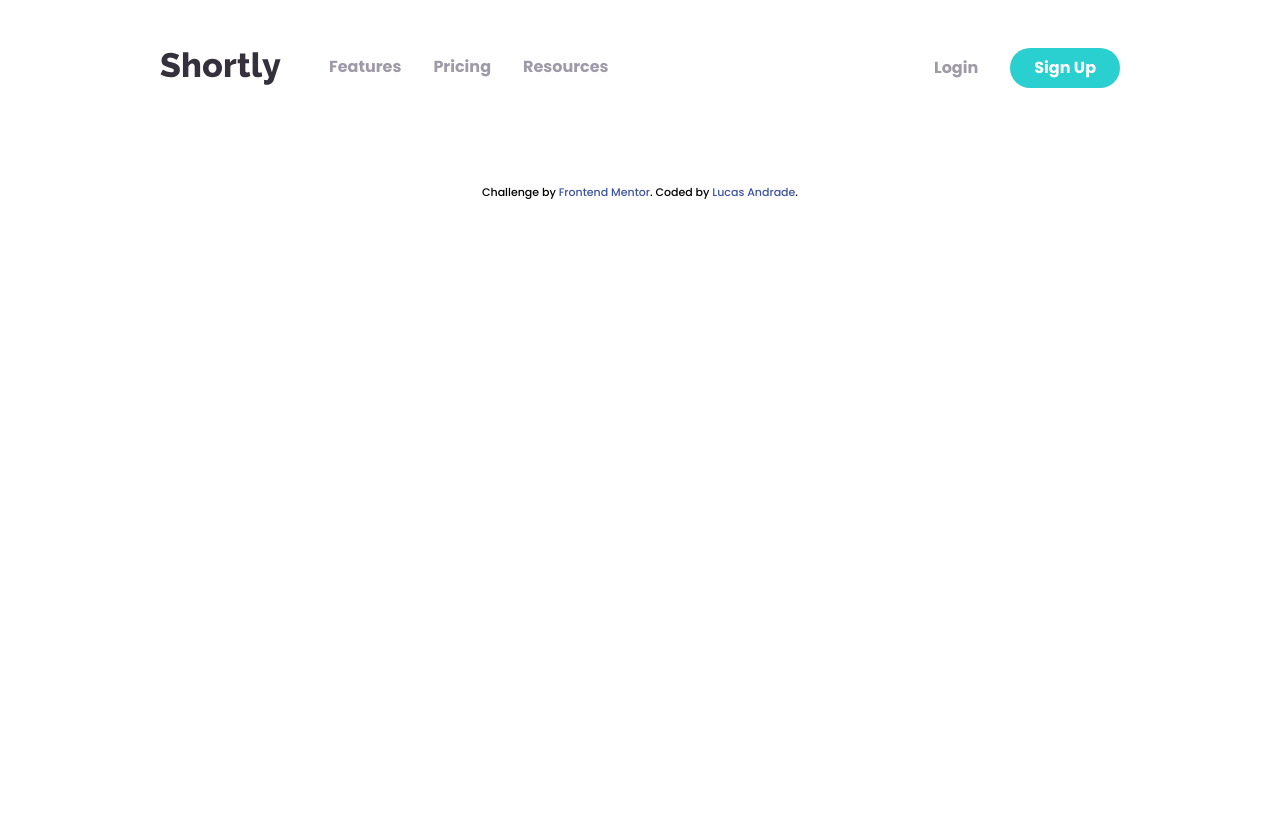
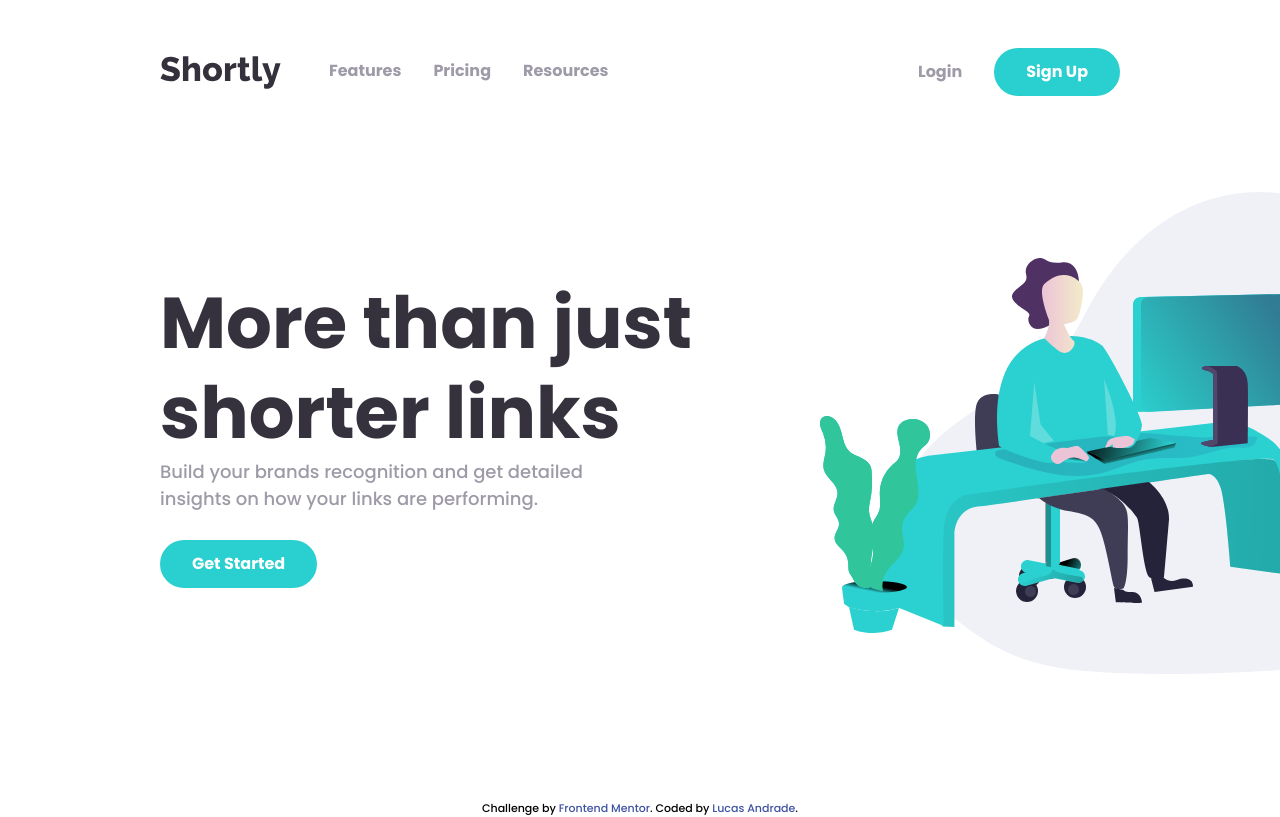
Before and after one commit to LucasAndrade912/url-shortening-api-landing-page, a React (Vite) app: page / in a window 1280 px wide. Built offline with nearby package versions, Linux system fonts and the light colour scheme.

Commit message:
create Presentation component

```diff
--- a/index.html
+++ b/index.html
@@ -22,7 +22,7 @@
 		</style>
 	</head>
 	<body>
-		<div id="root"></div>
+		<div id="root" class="px-40 pt-12"></div>
 		<div class="attribution">
 			Challenge by
 			<a href="https://www.frontendmentor.io?ref=challenge" target="_blank">Frontend Mentor</a>.
--- a/src/App.tsx
+++ b/src/App.tsx
@@ -1,9 +1,11 @@
 import { Header } from './components/Header';
+import { Presentation } from './components/Presentation';
 
 export function App() {
 	return (
-		<div className="px-40 pt-12">
+		<>
 			<Header />
-		</div>
+			<Presentation />
+		</>
 	);
 }
--- a/src/components/Button.tsx
+++ b/src/components/Button.tsx
@@ -7,7 +7,7 @@ interface ButtonProps {
 export function Button({ children, borderRadius = 'full', fontSize = 'normal' }: ButtonProps) {
 	return (
 		<button
-			className={`flex items-center justify-center bg-primary-cyan text-white px-6 py-2 ${
+			className={`flex items-center justify-center bg-primary-cyan text-white px-8 py-3 ${
 				borderRadius === 'full' ? 'rounded-full' : 'rounded-md'
 			}`}
 		>
--- /dev/null
+++ b/src/components/Presentation.tsx
@@ -0,0 +1,24 @@
+import illustrationWorking from '../assets/illustration-working.svg';
+import { Button } from './Button';
+
+export function Presentation() {
+	return (
+		<section className="flex items-center justify-between">
+			<div className="whitespace-nowrap">
+				<h1 className="font-bold text-7xl text-neutral-very-dark-blue leading-tight">
+					More than just <br />
+					shorter links
+				</h1>
+
+				<h2 className="font-medium text-neutral-grayish-violet mb-7">
+					Build your brands recognition and get detailed <br />
+					insights on how your links are performing.
+				</h2>
+
+				<Button>Get Started</Button>
+			</div>
+
+			<img src={illustrationWorking} alt="Illustration Working" className="ml-32" />
+		</section>
+	);
+}
--- a/src/global.css
+++ b/src/global.css
@@ -6,6 +6,17 @@
 	font-family: 'Poppins', sans-serif;
 }
 
+html,
+body,
+#root {
+	width: 100%;
+	height: 100vh;
+}
+
+#root {
+	overflow-x: hidden;
+}
+
 body {
 	font-size: 18px;
 }
```
